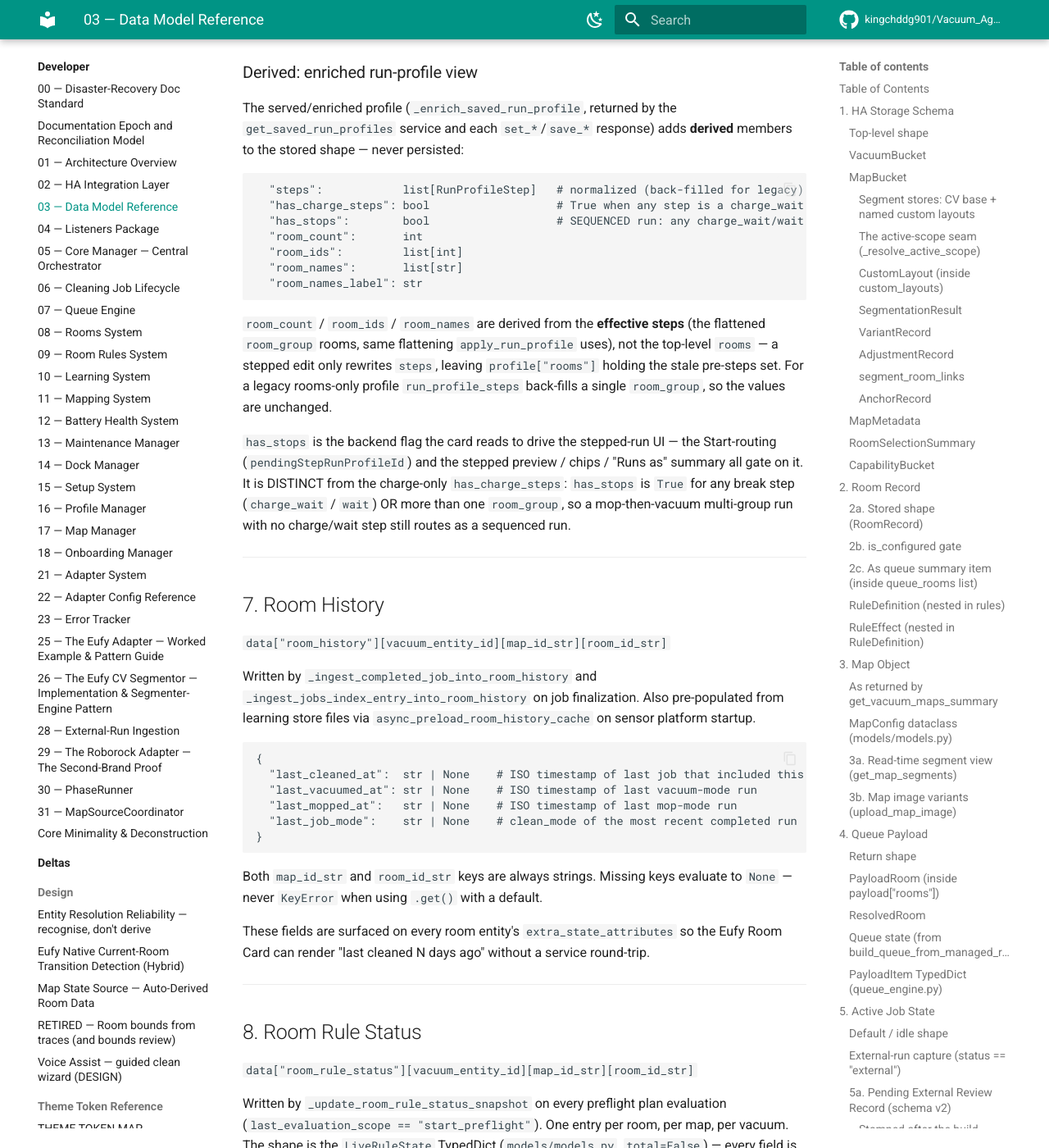
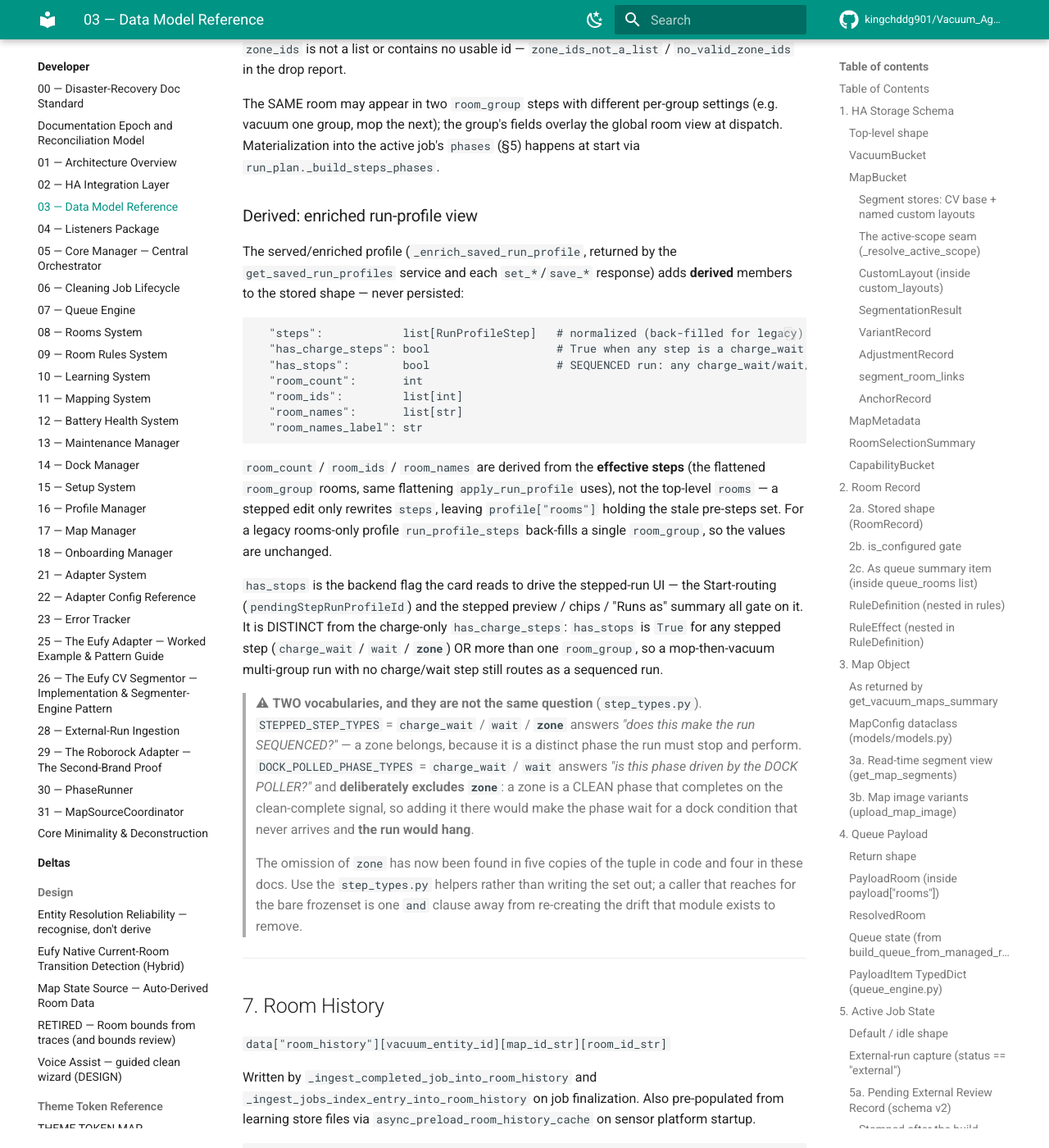
Before and after one commit to kingchddg901/Vacuum_Agent, an MkDocs documentation site: the page built from docs/dev/03-data-model.md, in a window 1280 px wide and 1400 px high, scrolled down 31493 px. Shown: the whole window at 82% size. Built offline with MkDocs 1.6.1 and Material for MkDocs 9.7.7, drawn with Linux system fonts in a browser that asks for light colours; comment, search, counter and statistics services are not loaded; some of the changed text lies outside the part shown.

Commit message:
docs: the `zone` step type, missing from every stepped-step tuple (sweep P3)
`step_types.py` exists because this same tuple was hand-copied across eleven call
sites and drifted; its docstring records that the SAME missing "zone" was found
and fixed twice in one day on opposite sides of the stack, and the card-side copy
calls itself "the FIFTH copy". The docs had the identical omission in four
places, plus a fifth the sweep did not flag.

`has_stops` answers "is this a SEQUENCED run rather than a flat queue", and it is
computed by `plan_requires_stepped_execution` over STEPPED_STEP_TYPES =
{charge_wait, wait, ZONE}. Four docs wrote the set out by hand as charge_wait /
wait, so a rooms->zone profile reads as a flat queue in the documentation exactly
as it once did in the code:

  07-queue-engine.md:743      16-profile-manager.md:478
  03-data-model.md:1448       03-data-model.md:1465

FOUND WHILE FIXING THOSE, and worse: `03-data-model.md`'s `RunProfileStep`
enumeration — the canonical shape reference — documented only room_group,
charge_wait and wait. The `zone` step type was absent from the data model
entirely. Now documented with its real shape (`zone_ids: list[str]`,
de-duplicated, order kept), that it is a CLEAN phase completing on the
clean-complete signal rather than a break, and its two normalization drop
reasons.

ADDED THE TRAP AS A WARNING rather than only fixing the instances, because the
naive repair of this finding is itself a bug. There are TWO vocabularies:

  STEPPED_STEP_TYPES     charge_wait / wait / ZONE   "does it make the run
                                                      sequenced?"
  DOCK_POLLED_PHASE_TYPES charge_wait / wait         "is it driven by the DOCK
                                                      POLLER?" — excludes zone

A zone is a clean phase; adding it to the second set would make the phase wait
for a dock condition that never arrives and the run would HANG. Verified the
remaining charge_wait/wait pairs in the docs — 06:558 "break phase", 07:692 "dock
phase", 30:383 "stop phases" — are all the second vocabulary and correctly
exclude zone. They were left alone.

mkdocs --strict: exit 0.

````diff
--- a/docs/dev/03-data-model.md
+++ b/docs/dev/03-data-model.md
@@ -1429,7 +1429,15 @@
 
 # wait — dock and hold for a fixed time, then continue (e.g. a mop-dry pause)
 { "type": "wait", "wait_minutes": int }                    # clamped 1..1440
-```
+
+# zone — clean one or more SAVED ZONES as their own phase, then continue
+{ "type": "zone", "zone_ids": list[str] }                  # de-duplicated, order kept
+```
+
+A `zone` step is a CLEAN phase, not a break: it dispatches `dispatch_zone_clean`
+and completes on the clean-complete signal. Normalization (`profiles/manager.py`)
+drops the step entirely if `zone_ids` is not a list or contains no usable id —
+`zone_ids_not_a_list` / `no_valid_zone_ids` in the drop report.
 
 The SAME room may appear in two `room_group` steps with different per-group
 settings (e.g. vacuum one group, mop the next); the group's fields overlay the
@@ -1445,7 +1453,7 @@
 ```
   "steps":            list[RunProfileStep]   # normalized (back-filled for legacy)
   "has_charge_steps": bool                   # True when any step is a charge_wait
-  "has_stops":        bool                   # SEQUENCED run: any charge_wait/wait step OR >1 room_group
+  "has_stops":        bool                   # SEQUENCED run: any charge_wait/wait/ZONE step OR >1 room_group
   "room_count":       int
   "room_ids":         list[int]
   "room_names":       list[str]
@@ -1462,9 +1470,23 @@
 `has_stops` is the backend flag the card reads to drive the stepped-run UI — the
 Start-routing (`pendingStepRunProfileId`) and the stepped preview / chips /
 "Runs as" summary all gate on it. It is DISTINCT from the charge-only
-`has_charge_steps`: `has_stops` is `True` for any break step (`charge_wait` /
-`wait`) OR more than one `room_group`, so a mop-then-vacuum multi-group run with
-no charge/wait step still routes as a sequenced run.
+`has_charge_steps`: `has_stops` is `True` for any stepped step (`charge_wait` /
+`wait` / **`zone`**) OR more than one `room_group`, so a mop-then-vacuum
+multi-group run with no charge/wait step still routes as a sequenced run.
+
+> ⚠ **TWO vocabularies, and they are not the same question** (`step_types.py`).
+> `STEPPED_STEP_TYPES` = `charge_wait` / `wait` / **`zone`** answers *"does this
+> make the run SEQUENCED?"* — a zone belongs, because it is a distinct phase the
+> run must stop and perform. `DOCK_POLLED_PHASE_TYPES` = `charge_wait` / `wait`
+> answers *"is this phase driven by the DOCK POLLER?"* and **deliberately excludes
+> `zone`**: a zone is a CLEAN phase that completes on the clean-complete signal, so
+> adding it there would make the phase wait for a dock condition that never arrives
+> and **the run would hang**.
+>
+> The omission of `zone` has now been found in five copies of the tuple in code and
+> four in these docs. Use the `step_types.py` helpers rather than writing the set
+> out; a caller that reaches for the bare frozenset is one `and` clause away from
+> re-creating the drift that module exists to remove.
 
 ---
 
````
Also changed, not shown: docs/dev/07-queue-engine.md (+2 -2 lines), docs/dev/16-profile-manager.md (+1 -1 lines).
